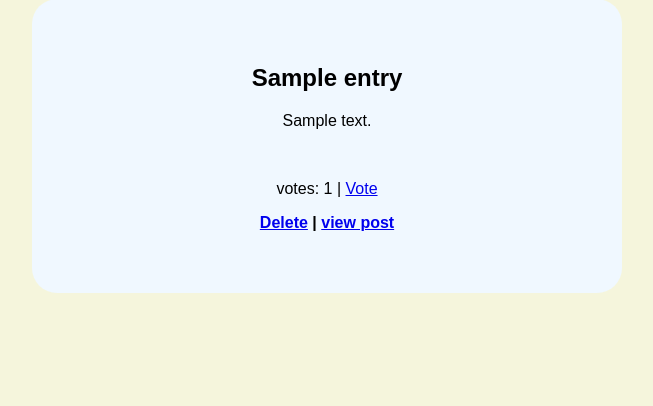
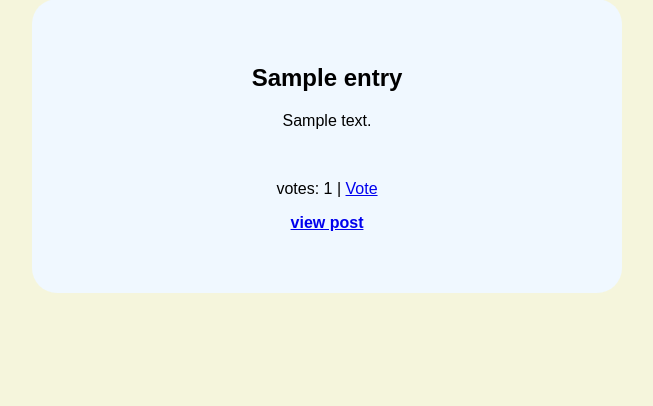
Before and after one commit to connorm400/social-nexus, a Flask app: page /recipient in a window 1280 px wide. Shown: the part 136-542 px from the top of the page, without its empty margins (313-966 px from the left). Run offline with Flask 3, Linux system fonts and the light colour scheme; tables that the repository leaves empty hold one stand-in row (values such as "Sample post").

Commit message:
small changes

```diff
--- a/templates/recipient.html
+++ b/templates/recipient.html
@@ -19,7 +19,7 @@
         <p>{{ entry.content }}</p>
         <br>
         <p>votes: {{ entry.votes }} | <a href="/upvote-post/{{ entry.id }}">Vote</a></p>
-        <p><b><a href="/del/{{entry.id}}">Delete</a> | <a href="/post/{{entry.id}}">view post</a></b></p>
+        <p><b><a href="/post/{{entry.id}}">view post</a></b></p>
         {% if submissions|length > 1 %} <!--Will only show a horizontal line if there are multiple posts to be divided-->
             <hr>
         {% endif %}
```
